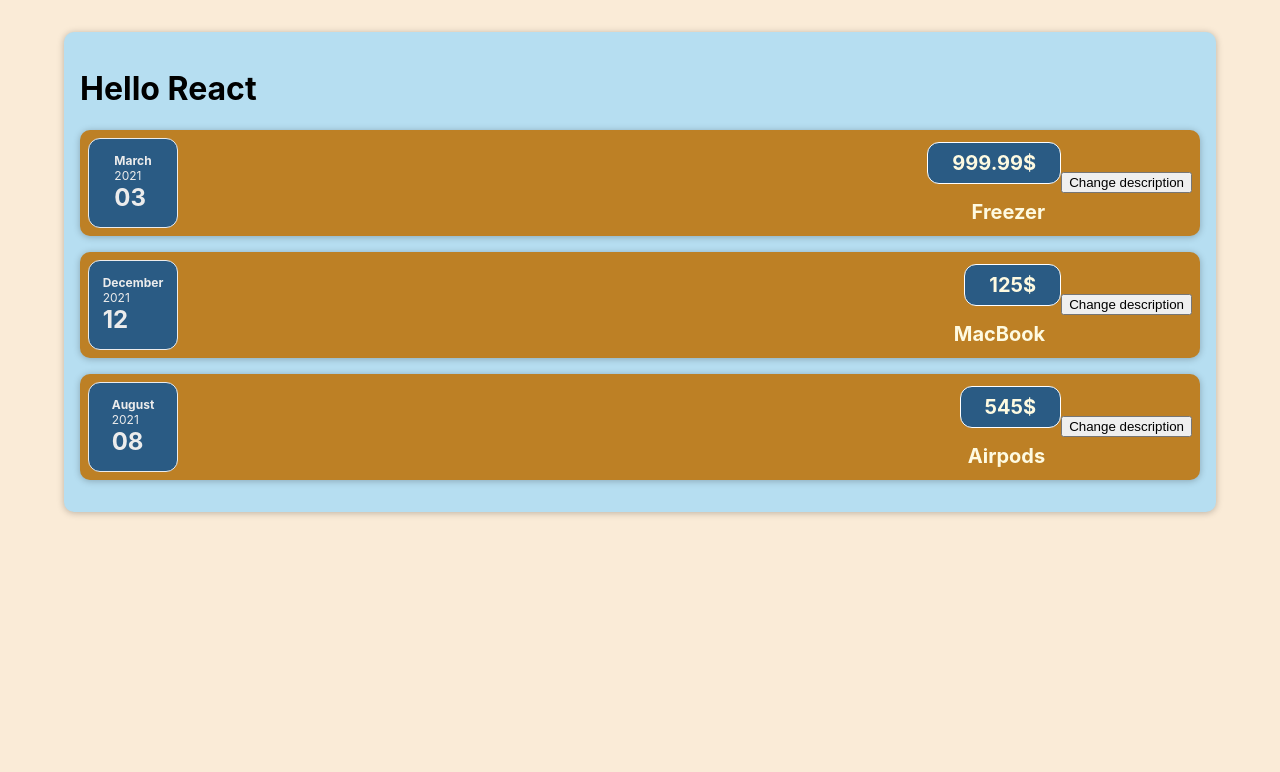
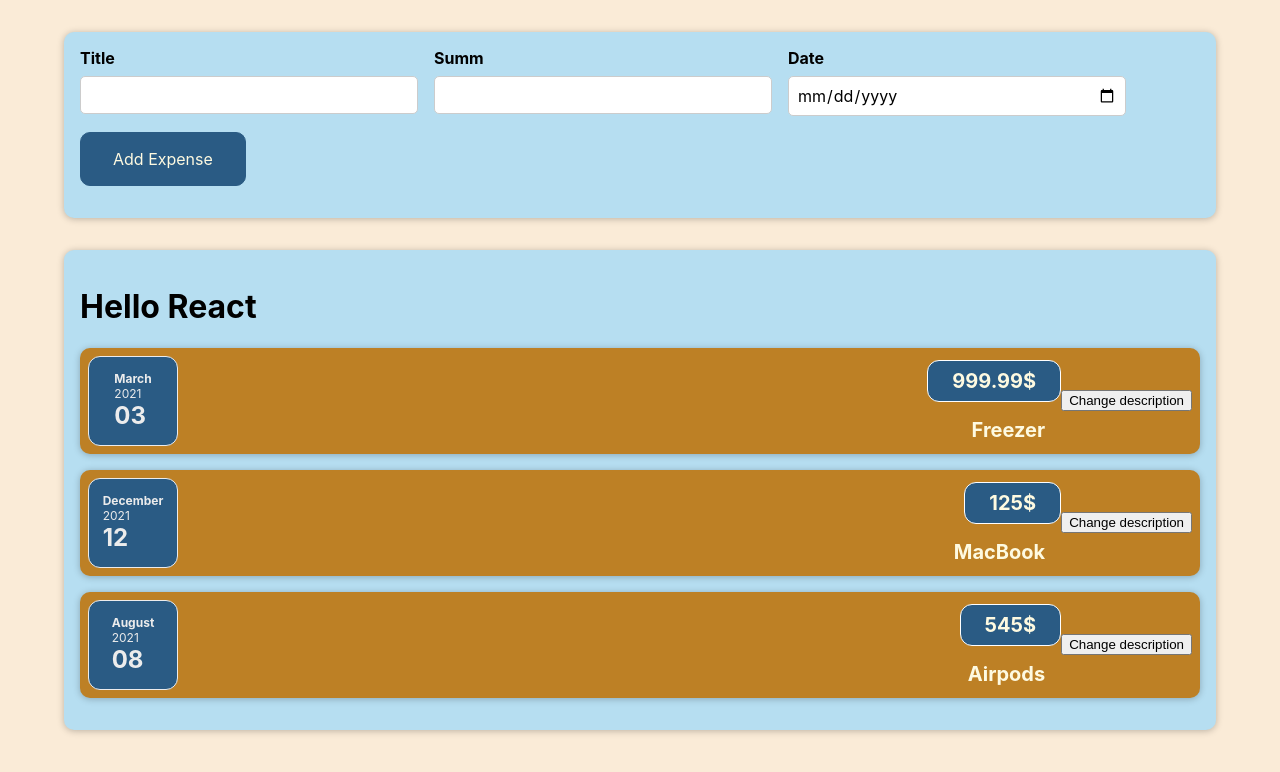
Before and after one commit to Veronika4Donchenko4/expenses, a React (Create React App) app: page / in a window 1280 px wide. Shown: the top 772 px of the page. Built offline with nearby package versions, Linux system fonts and the light colour scheme.

Commit message:
add form

```diff
--- a/src/App.js
+++ b/src/App.js
@@ -1,5 +1,5 @@
 import Costs from "./components/costs/Costs";
-
+import NewCost from "./components/CreateCost/newcost/NewCost";
 
 function App() {
   const costs = [
@@ -21,6 +21,7 @@
   ]
   return (
       <div>
+        <NewCost/>
       <Costs costs={costs}/>
       </div>
   );
--- /dev/null
+++ b/src/components/CreateCost/costform/CostForm.jsx
@@ -0,0 +1,26 @@
+import styles from './CostForm.module.css'
+
+const CostForm = () => {
+    return (
+        <form>
+            <div className={styles["new-cost__controls"]}>
+                <div className={styles["new-cost__control"]}>
+                  <label>Title</label>
+                  <input type="text" />
+                </div>
+            <div className={styles["new-cost__control"]}>
+               <label>Summ</label>
+               <input type="number" min='0.01' step='0.01'/>
+            </div>
+            <div className={styles["new-cost__control"]}>
+                <label>Date</label>
+                <input type="date" min='2019-01-01' step='2022-12-31'/>
+            </div>
+            <div className={styles['new-cost__actions']}>
+                <button type='submit'>Add Expense</button>
+            </div>
+        </div>
+        </form>
+    )
+  }
+  export default CostForm;
--- /dev/null
+++ b/src/components/CreateCost/costform/CostForm.module.css
@@ -0,0 +1,26 @@
+.new-cost__controls {
+    display: flex;
+    flex-wrap: wrap;
+    gap: 1rem;
+    margin-bottom: 1rem;
+    text-align: left;
+}
+
+.new-cost__control label {
+    font-weight: bold;
+    margin-bottom: 0.5rem;
+    display: block;
+}
+
+.new-cost__control input {
+    font: inherit;
+    padding: 0.5rem;
+    border-radius: 5px;
+    border: 1px solid #ccc;
+    width: 20rem;
+    max-width: 100%;
+}
+
+.new-cost__actions {
+    text-align: left;
+}
--- /dev/null
+++ b/src/components/CreateCost/newcost/NewCost.jsx
@@ -0,0 +1,12 @@
+import CostForm from '../costform/CostForm';
+import styles from './NewCost.module.css'
+
+const NewCost = () => {
+  return (
+    <div className={styles['new-cost']}>
+      <CostForm/>
+    </div>
+  )
+}
+
+export default  NewCost;
--- /dev/null
+++ b/src/components/CreateCost/newcost/NewCost.module.css
@@ -0,0 +1,29 @@
+.new-cost {
+    background-color: #b6def1;
+    padding: 1rem;
+    margin: 2rem auto;
+    width: 70rem;
+    max-width: 95%;
+    border-radius: 10PX;
+    text-align: center;
+    border-radius: 10px;
+    box-shadow: 0 1px 7px rgba(0, 0, 0, 0.25);
+}
+
+
+.new-cost button {
+    font: inherit;
+    cursor: pointer;
+    padding: 1rem 2rem;
+    border: 1px solid #2a5b84;
+    background-color: #2a5b84;
+    color: #fefae1;
+    border-radius: 10px;
+    margin-right: 3px;
+}
+
+.new-cost button:hover,
+.new-cost button:active {
+    border-color: #2a5b84;
+    background-color: #2a5b84;
+}
```
